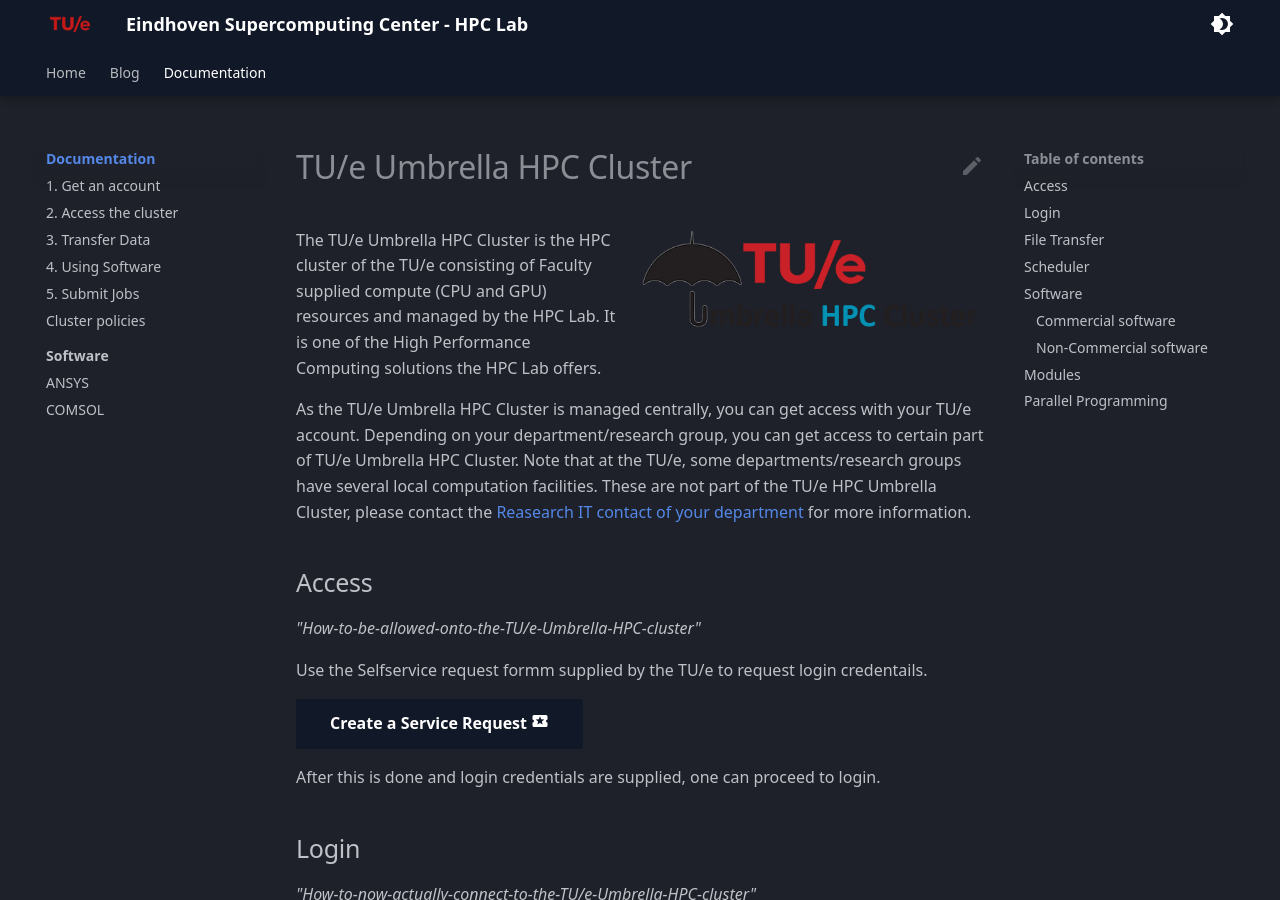
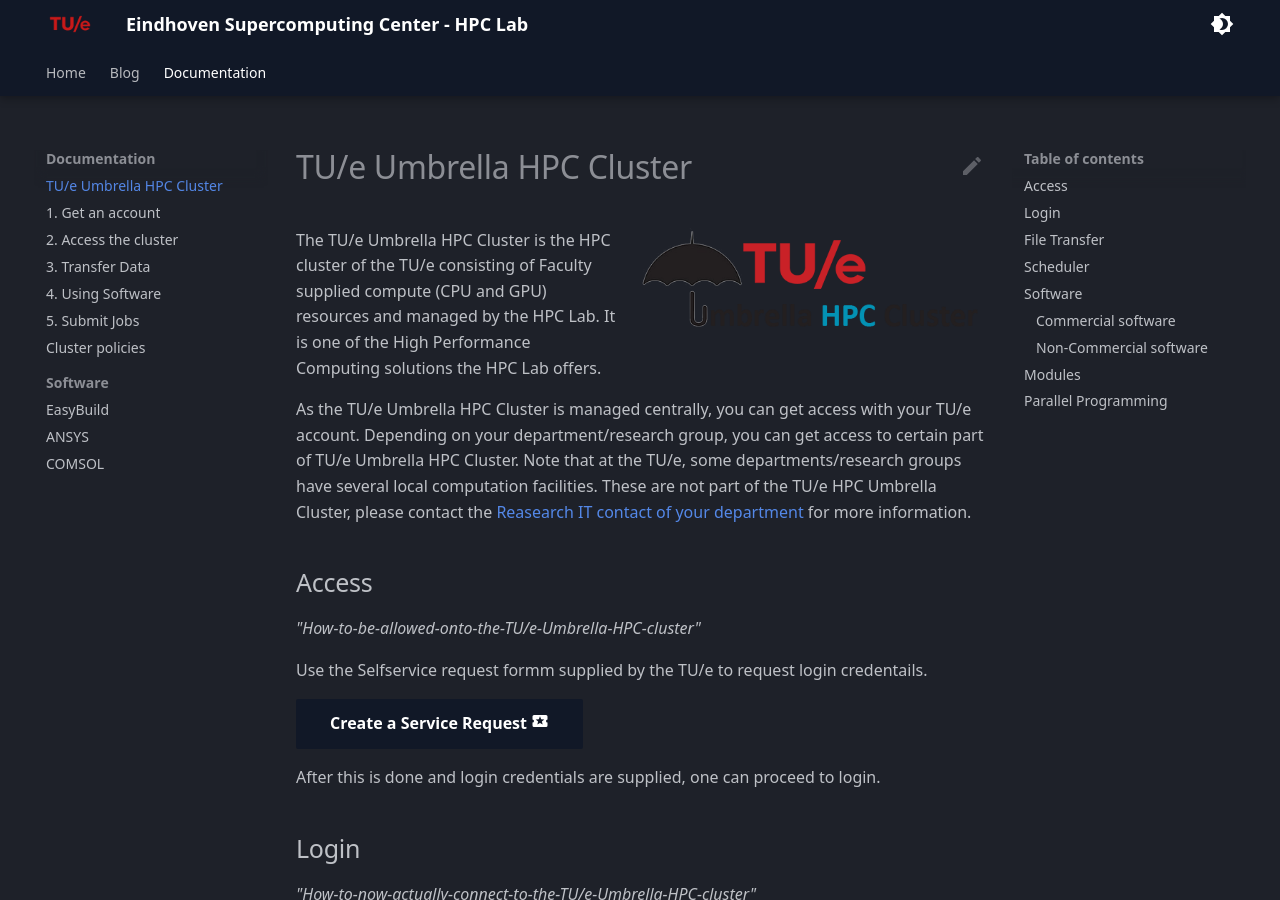
Before and after one commit to gferhpc/supercomputing.tue.nl, an MkDocs documentation site: the page built from docs/documentation/index.md, in a window 1280 px wide and 900 px high. Built offline with MkDocs 1.6.1 and Material for MkDocs 9.7.7, drawn with Linux system fonts in a browser that asks for light colours.

Commit message:
disabled "navigation.indexes" again

```diff
--- a/docs/documentation/index.md
+++ b/docs/documentation/index.md
@@ -1,5 +1,5 @@
 ---
-title: Introduction
+title: TU/e Umbrella HPC Cluster
 ---
 # TU/e Umbrella HPC Cluster
 
--- a/mkdocs.yml
+++ b/mkdocs.yml
@@ -13,7 +13,7 @@
     - navigation.tabs
     - navigation.tabs.sticky
     - navigation.sections
-    - navigation.indexes
+#    - navigation.indexes
     - navigation.top
     - toc.follow
 #    - toc.integrate
```
Also changed, not shown: 1 other file.
